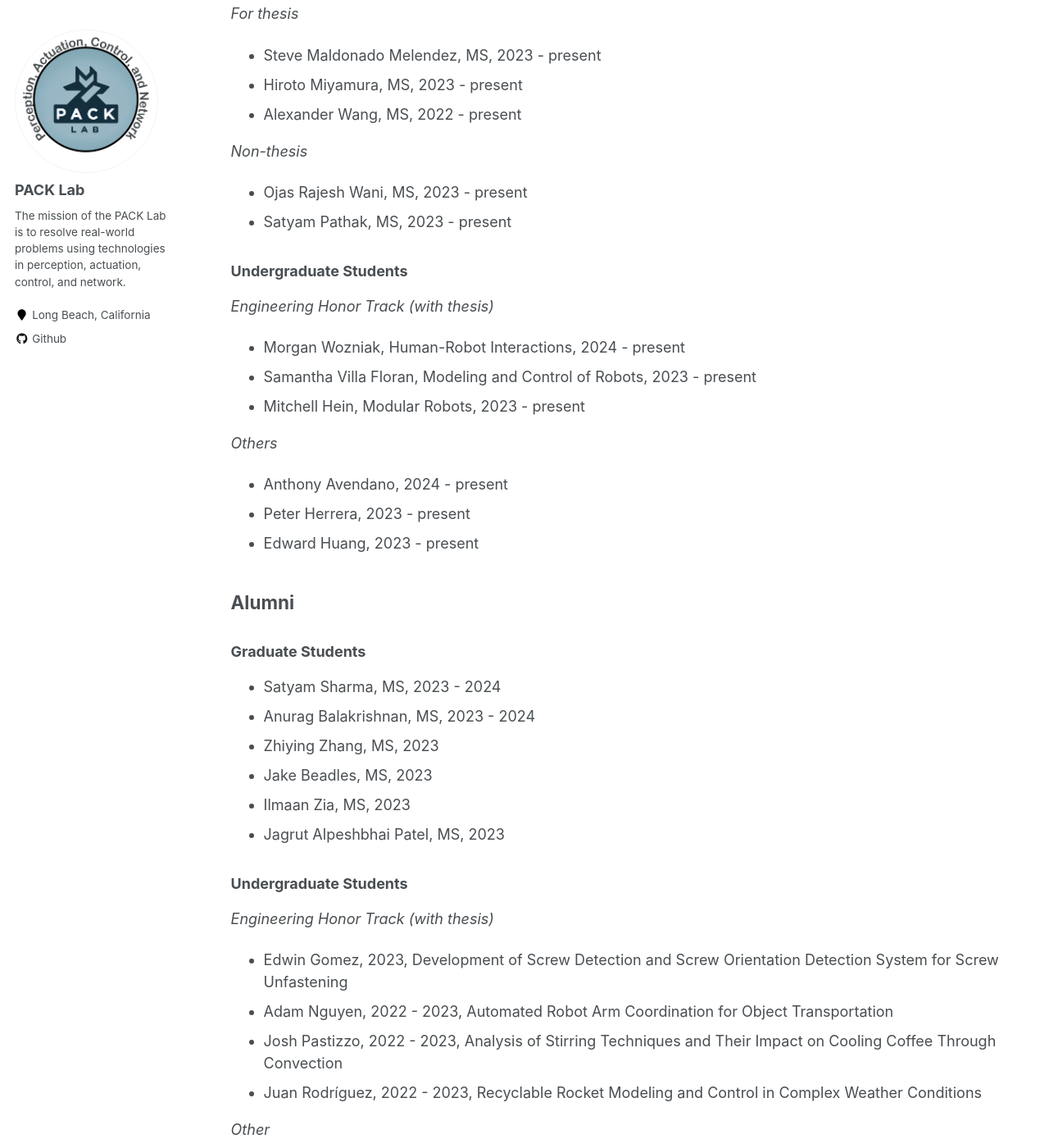
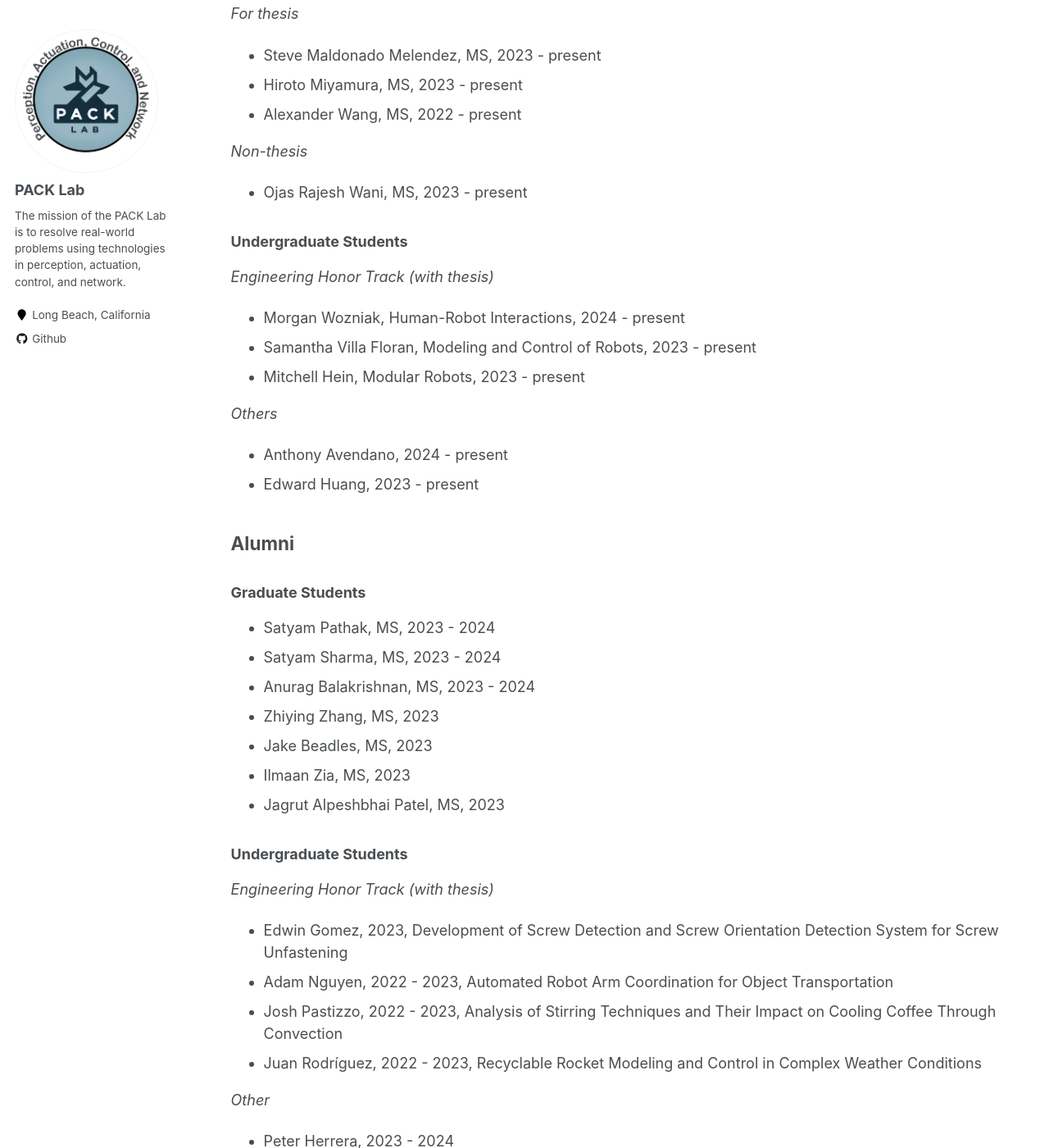
Before and after one commit to pack-lab/pack-lab.github.io, a Jekyll site: the page built from _pages/members.md, in a window 1280 px wide and 1400 px high, scrolled down 393 px. Shown: the whole window at 82% size. Built offline with Jekyll 4.4.1, drawn with Linux system fonts in a browser that asks for light colours.

Commit message:
Update members.md

```diff
--- a/_pages/members.md
+++ b/_pages/members.md
@@ -21,7 +21,7 @@ author_profile: true
 *Non-thesis*
 
 * Ojas Rajesh Wani, MS, 2023 - present
-* Satyam Pathak, MS, 2023 - present
+
 
 ### Undergraduate Students
 
@@ -34,15 +34,13 @@ author_profile: true
 *Others*
 
 * Anthony Avendano, 2024 - present
-* Peter Herrera, 2023 - present
 * Edward Huang, 2023 - present
-
-
 
 ## Alumni
 
 ### Graduate Students
 
+* Satyam Pathak, MS, 2023 - 2024
 * Satyam Sharma, MS, 2023 - 2024
 * Anurag Balakrishnan, MS, 2023 - 2024
 * Zhiying Zhang, MS, 2023
@@ -58,6 +56,7 @@ author_profile: true
 * Juan Rodríguez, 2022 - 2023, Recyclable Rocket Modeling and Control in Complex Weather Conditions
 
 *Other*
+* Peter Herrera, 2023 - 2024
 * Katherine Castan, 2023
 * Yahaira Martinez, 2023
 * Michelle Lee, 2023
```
